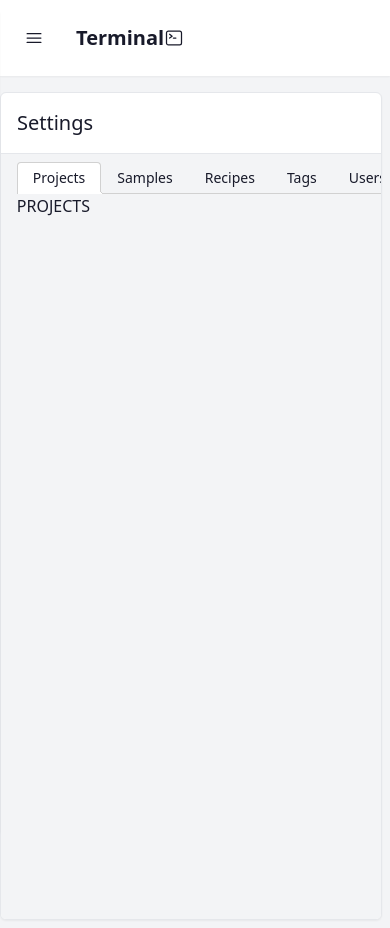
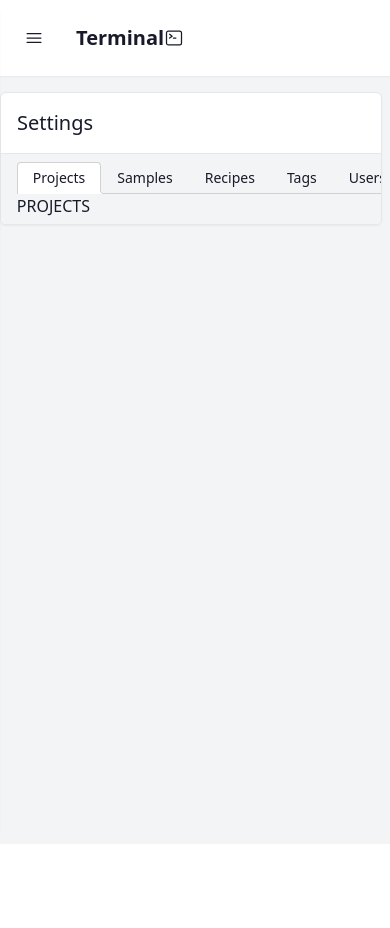
Before and after one commit to goluch/TERMINAL, a React (Vite) app in the folder Client/: page /settings in a window 390 px wide. After the commit the page ends 844 px from the top, so only its background shows below. Built offline with nearby package versions, Linux system fonts and the light colour scheme; no server answers; sample sign-in values are in the browser's storage.

Commit message:
fix view of details in mobile device

```diff
--- a/Client/src/pages/layouts/AuthorizedLayout.tsx
+++ b/Client/src/pages/layouts/AuthorizedLayout.tsx
@@ -26,7 +26,7 @@ const AuthorizedNavbarLayout = ({pageName}: AuthorizedNavbarLayoutProps) => {
                     {/* Menu - only mobile  */}
                     <MobileNavbar/>
                     {/* Page content */}
-                    <div className="p-2 ps-0 h-screen min-h-screen max-h-screen w-full">
+                    <div className="p-2 ps-0 md:h-screen w-full">
                         <div
                             className="bg-white rounded-md inline-block border border-gray-200 shadow-sm w-full h-full overflow-hidden">
                             <div className="h-[60px] text-xl flex font-medium items-center px-4 rounded-md">
```
